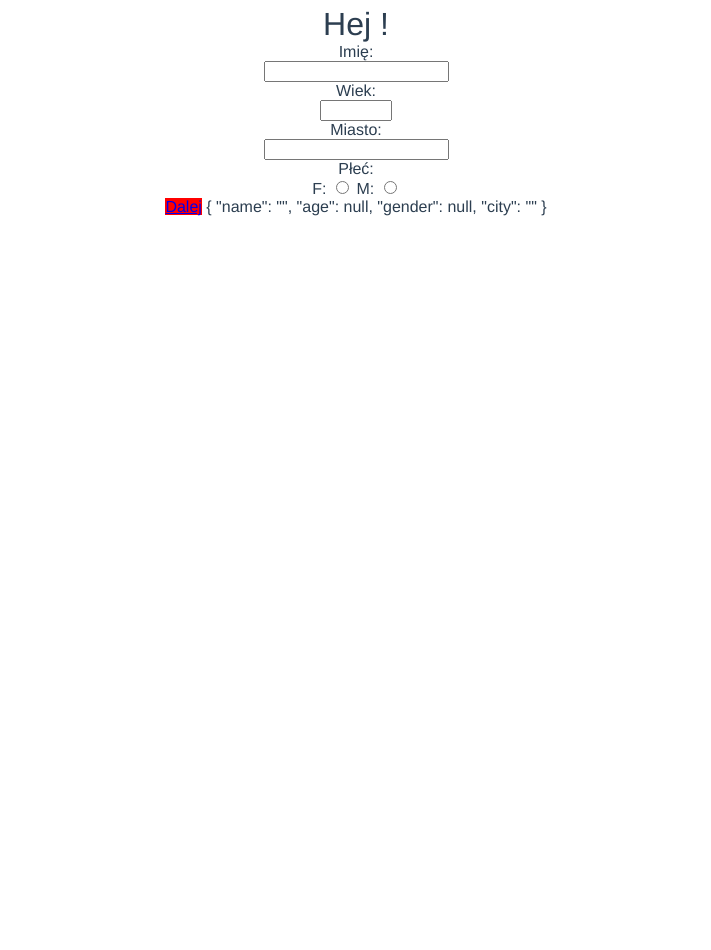
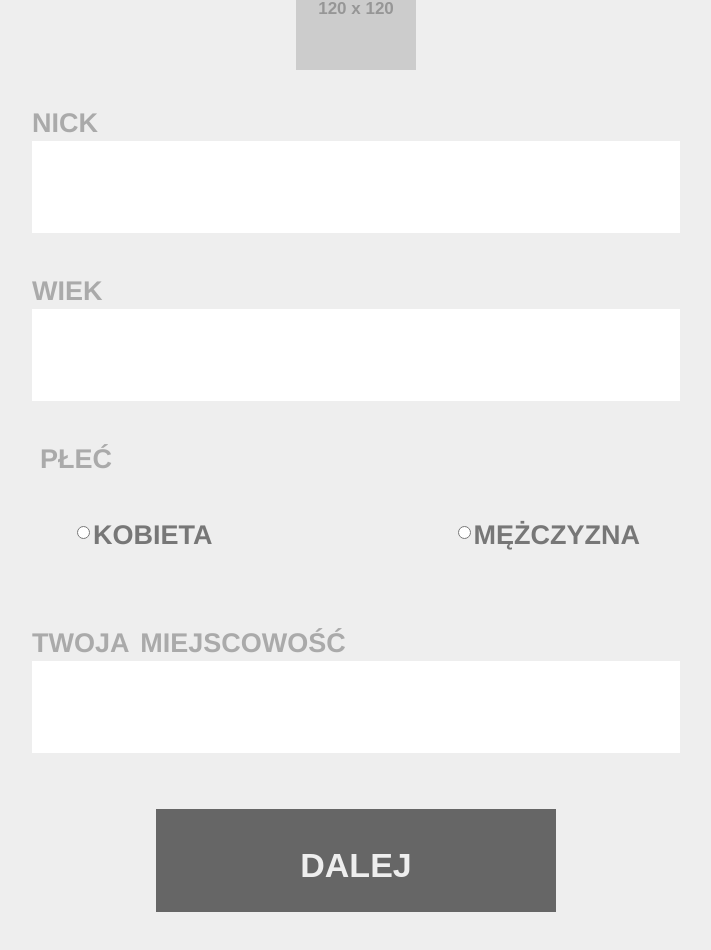
Before and after one commit to edukaton/stowarzyszenie-demagog, a Vue app in the folder fzw-webapp/: page /#/ in a window 1280 px wide. Shown: the part 90-1040 px from the top of the page, without its empty margins (284-995 px from the left). Before the commit the page ends 800 px from the top, so only its background shows below. Built offline with nearby package versions, Linux system fonts and the light colour scheme.

Commit message:
css intro form and global

```diff
--- a/fzw-webapp/src/App.vue
+++ b/fzw-webapp/src/App.vue
@@ -1,8 +1,9 @@
 <template>
   <div id="app">
-    <header>
+    <!-- <header>
       <span>Fajnie że wiesz</span>
-    </header>
+    </header> -->
+
     <main>
       <router-view></router-view>
     </main>
@@ -16,8 +17,13 @@ export default {
 </script>
 
 <style>
+html{
+  background: #eee;
+}
 body {
+  font-size: 6vmin;
   margin: 0;
+  font-variant: small-caps;
 }
 
 #app {
@@ -40,7 +46,7 @@ header {
   height: 56px;
   padding: 0 16px 0 24px;
   background-color: #35495E;
-  color: #ffffff;
+  color: #fff;
 }
 
 header span {
@@ -54,9 +60,15 @@ header span {
   padding-top: 16px;
 }
 
-.vbutton {
-  background: red;
-  width: 5vmin;
-  height: 5vmin;
+button {
+  background: #666;
+  color: #eee;
+  border: none;
+  width: 50vmin;
+  margin: 5vmin;
+  padding: 3vmin;
+  font-size: inherit;
+  font-variant: small-caps;
+  font-weight: bold;
 }
 </style>
--- a/fzw-webapp/src/components/Intro.vue
+++ b/fzw-webapp/src/components/Intro.vue
@@ -1,18 +1,33 @@
 <template>
   <div id="intro">
-    <h1>Hej {{userInfo.name}}!</h1>
+    <img src="http://via.placeholder.com/120x120" alt="">
     <form class="user-info-form">
-      Imię: <input v-model="userInfo.name" type="text" name="">
-      Wiek: <input v-model="userInfo.age" min="1900" max="2018" type="number" name="age">
-      Miasto: <input v-model="userInfo.city" type="text" name="">
-      <div class="gender">
-        Płeć:<br>
-        F: <input v-model="userInfo.gender" type="radio" value="female">
-        M: <input v-model="userInfo.gender" type="radio" value="male">
+      <div class="input">
+        nick
+        <input v-model="userInfo.name" type="text" name="">
+      </div>
+      <div class="input">
+        wiek
+        <input v-model="userInfo.age" min="0" max="100" type="number" name="age">
+      </div>
+      <div class="input">
+        płeć
+        <div class="gender">
+          <div class="radio">
+            <input v-model="userInfo.gender" type="radio" value="female">kobieta
+          </div>
+          <div class="radio">
+            <input v-model="userInfo.gender" type="radio" value="male">mężczyzna
+          </div>
+        </div>
+
+      </div>
+      <div class="input">
+        twoja miejscowość
+        <input v-model="userInfo.city" type="text" name="">
       </div>
     </form>
-    <router-link class="vbutton" :to="{ name: 'Guide', params: {} }">Dalej</router-link>
-    {{userInfo}}
+    <button @click="goToGuide">dalej</button>
   </div>
 </template>
 
@@ -28,7 +43,13 @@
           city: ''
         }
       }
+    },
+    methods: {
+      goToGuide () {
+        this.$router.push('/guide');
+      }
     }
+
   }
 </script>
 
@@ -53,4 +74,35 @@
     justify-content: center;
     align-items: center;
   }
+  .user-info-form div{
+    margin: 2vmin;
+  }
+  .input{
+    display: flex;
+    align-items: flex-start;
+    flex-direction: column;
+    color: #aaa;
+    font-weight: bold;
+    font-size: 80%;
+  }
+  .gender {
+    color: #777;
+    display: flex;
+    flex-direction: row;
+    width: 75vmin;
+    justify-content: space-between;
+  }
+  .radio{
+    display: flex;
+    font-size: inherit;
+  }
+  input{
+    border: none;
+    padding: 3vmin;
+    font-size: inherit;
+    color: #777;
+  }
+  input[type='text'], input[type='number']{
+    width: 75vmin;
+  }
 </style>
--- a/fzw-webapp/src/newsdb.json
+++ b/fzw-webapp/src/newsdb.json
@@ -1,13 +1,13 @@
 [
   {
     "id": 1,
-    "imageUrl": "http://via.placeholder.com/400x500",
+    "imageUrl": "https://screenshotscdn.firefoxusercontent.com/images/03a7c98a-e1c6-430e-86d7-1605dfe808b6.jpg",
     "category": "lifestyle",
     "negativeType": "clickbait"
   },
   {
     "id": 2,
-    "imageUrl": "http://via.placeholder.com/400x500",
+    "imageUrl": "https://screenshots.firefox.com/hk9vtgYXfTpwoHV2/telewizjarepublika.pl",
     "category": "lifestyle",
     "negativeType": null
   },
```
